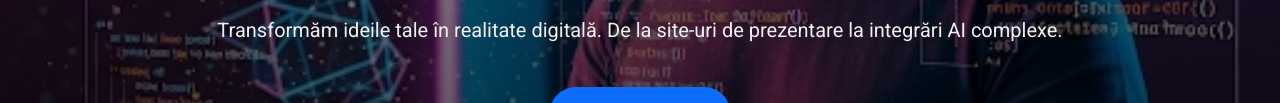
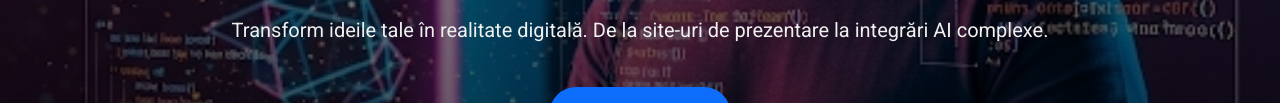
Before and after one commit to millo-code/portofoliu-web-millo, a website: page index.html in a window 1280 px wide. Shown: the part 298-401 px from the top of the page. Drawn offline with Linux system fonts and the light colour scheme.

Commit message:
index.html
Modificare la introducere

```diff
--- a/index.html
+++ b/index.html
@@ -37,7 +37,7 @@
         <section id="hero" class="hero-section">
             <div class="container">
                 <h1>Dezvoltator Web & Soluții AI Creative</h1>
-                <p class="subtitle">Transformăm ideile tale în realitate digitală. De la site-uri de prezentare la integrări AI complexe.</p>
+                <p class="subtitle">Transform ideile tale în realitate digitală. De la site-uri de prezentare la integrări AI complexe.</p>
                 <a href="#contact" class="cta-button">Contactează-mă</a>
             </div>
         </section>
```
